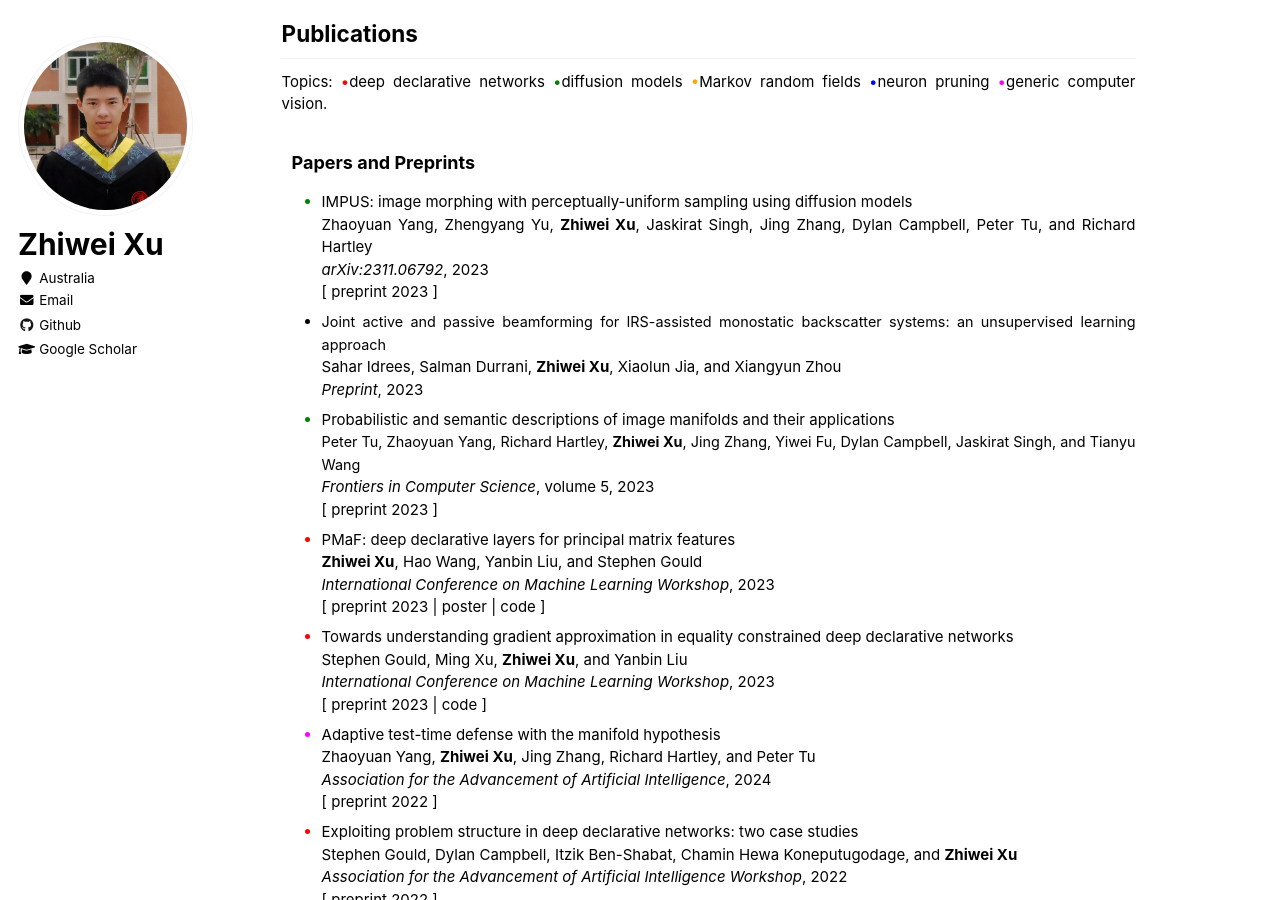
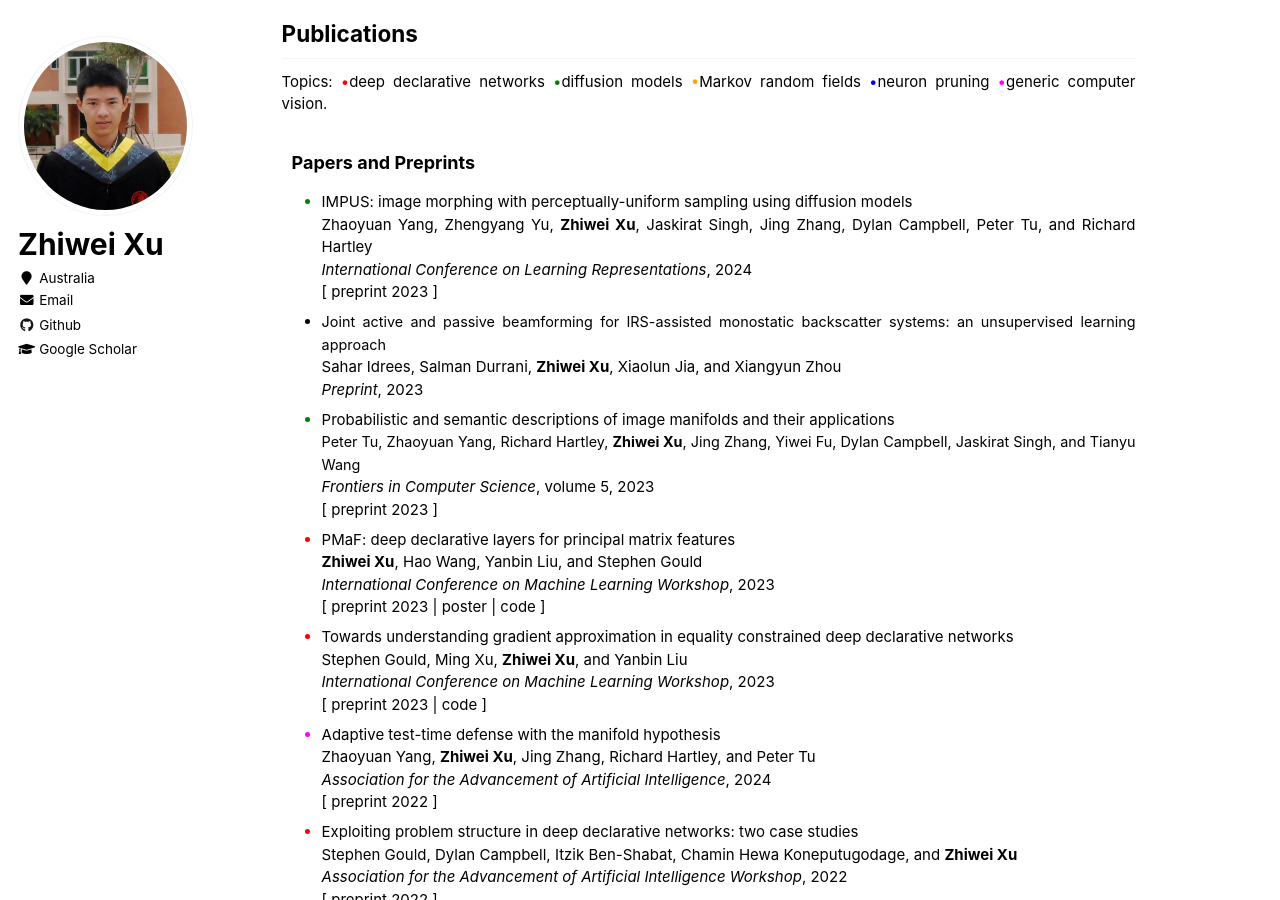
Before and after one commit to zwxu064/zwxu064.github.io, a Jekyll site: the page built from _pages/about.html, in a window 1280 px wide and 900 px high, scrolled down 410 px. Built offline with Jekyll 4.4.1, drawn with Linux system fonts in a browser that asks for light colours.

Commit message:
Update about.html

```diff
--- a/_pages/about.html
+++ b/_pages/about.html
@@ -45,7 +45,7 @@ redirect_from:
 
   <li style="color:green"><div><span style="font-size:1em;color:black">IMPUS: image morphing with perceptually-uniform sampling using diffusion models</span></div>
       <div><span style="color:black;font-size:1em">Zhaoyuan Yang, Zhengyang Yu, <strong>Zhiwei Xu</strong>, Jaskirat Singh, Jing Zhang, Dylan Campbell, Peter Tu, and Richard Hartley</span></div>
-      <div><span style="color:black"><i>arXiv:2311.06792</i>, 2023</span></div>
+      <div><span style="color:black"><i>International Conference on Learning Representations</i>, 2024</span></div>
       <div><span style="color:black">[ <a style="color: inherit;" href="https://arxiv.org/abs/2311.06792" target="_blank">preprint 2023</a> ]</span></div>
   </li>
 
```
